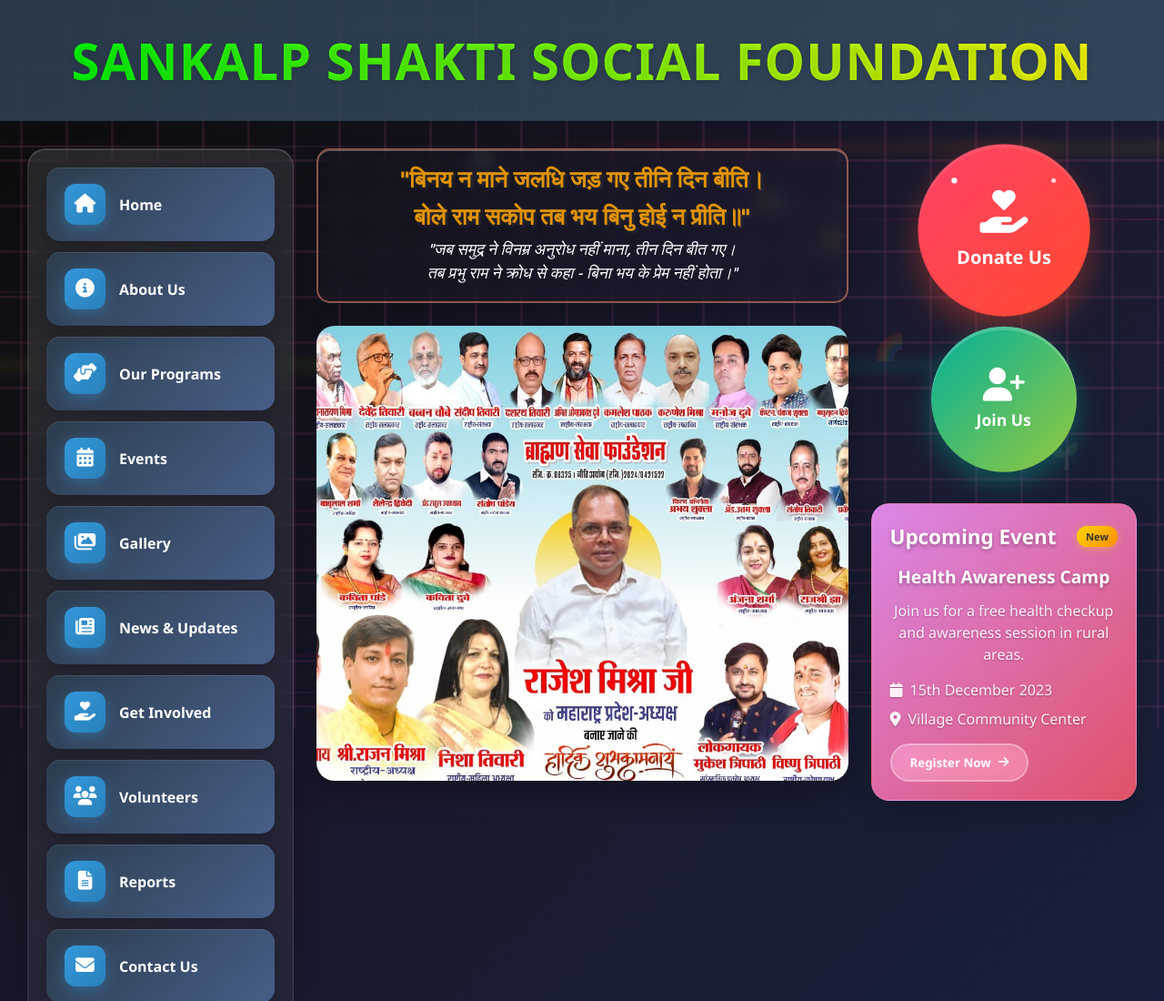
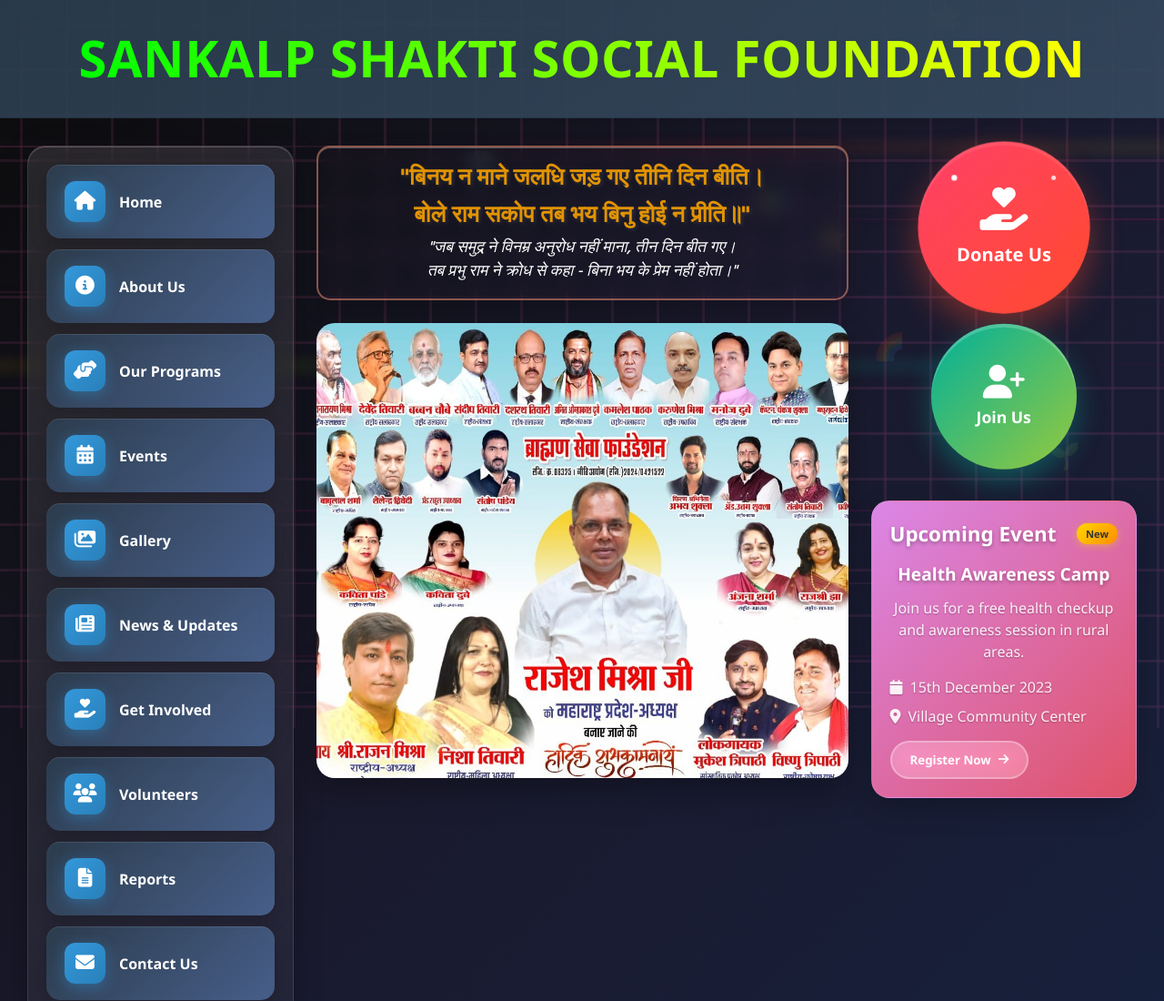
Before and after one commit to sankalp-shakti/sankalpshakti, a plain HTML site: page index.html in a window 1280 px wide. Shown: the top 1100 px of the page at 91% size. Drawn offline with Linux system fonts and the light colour scheme.

Commit message:
Update dashboard.css

```diff
--- a/dashboard.css
+++ b/dashboard.css
@@ -204,14 +204,13 @@ header {
 .rainbow-title {
     font-family: 'Rubik', sans-serif;
     font-weight: 900;
-    font-size: 2.2rem; /* Size kam karo */
+    font-size: clamp(1.5rem, 4vw, 2.5rem); /* Dynamic font size */
     text-align: center;
     margin: 0;
     padding: 0;
     width: 100%;
-    white-space: nowrap; /* Ye line important hai */
+    white-space: nowrap;
     overflow: hidden;
-    text-overflow: ellipsis;
 }
 
 .rainbow-text {
@@ -226,13 +225,10 @@ header {
     -webkit-text-fill-color: transparent;
     animation: rainbowFlow 2s linear infinite;
     display: inline-block;
-    text-shadow:
-        0 2px 4px rgba(0, 0, 0, 0.1),
-        0 4px 8px rgba(0, 0, 0, 0.05);
-    letter-spacing: 1px; /* Letter spacing kam karo */
+    letter-spacing: 0.5px;
     line-height: 1;
-    padding: 8px 15px;
-    white-space: nowrap; /* Ye bhi add karo */
+    padding: 5px 10px;
+    white-space: nowrap;
 }
 
 @keyframes rainbowFlow {
```
